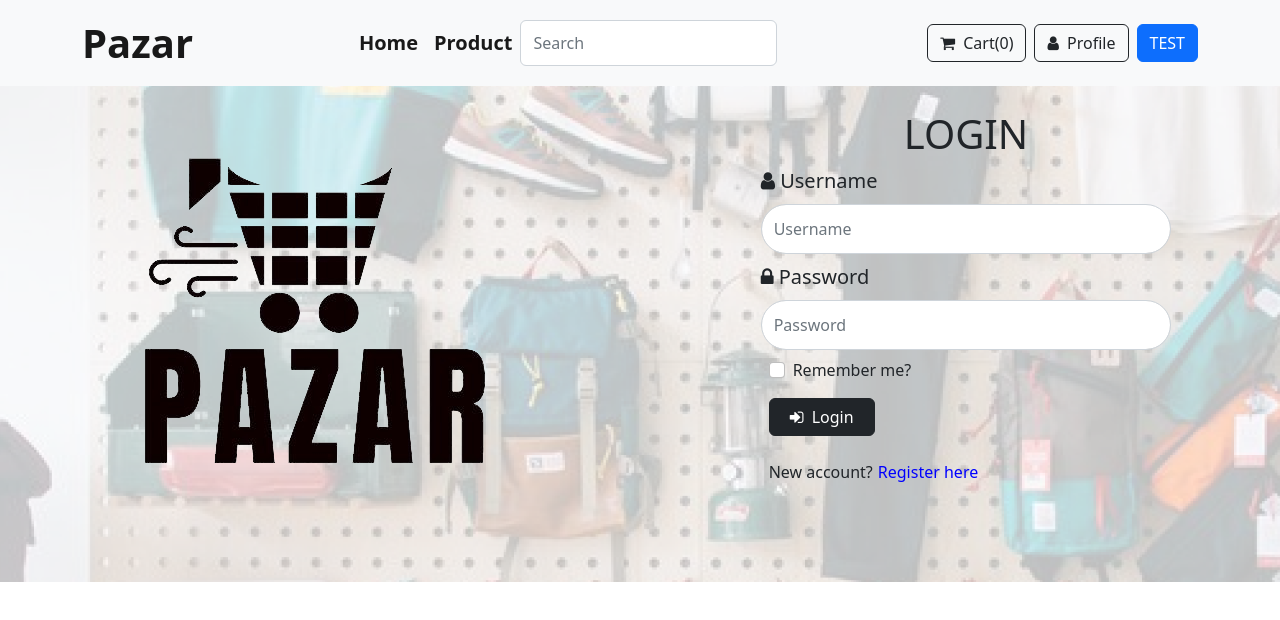
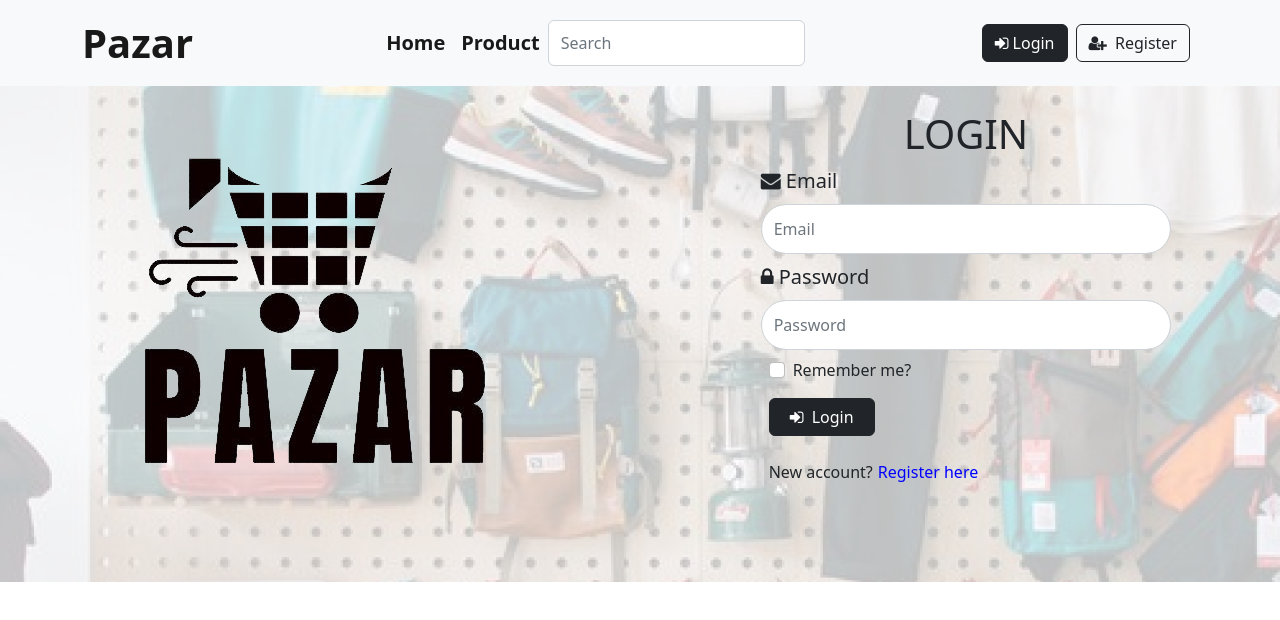
Before and after one commit to ALTA-FE07-IkramAbdillah/Pazar-app, a React (Create React App) app: page /login in a window 1280 px wide. Shown: the top 620 px of the page. Built offline with nearby package versions, Linux system fonts and the light colour scheme.

Commit message:
Fix login,add feature

```diff
--- /dev/null
+++ b/db.json
@@ -0,0 +1,22 @@
+{
+  "users": [
+    {
+      "email": "asfsaf@gmail.com",
+      "password": "$2a$10$ibLfbUMCv3GOUZkKP9ZlYeiu331QNL3XdLnWKtqcdoqvkw2L9JlXK",
+      "username": "Fatah",
+      "id": 1
+    },
+    {
+      "email": "admin@gmail.com",
+      "password": "$2a$10$wveBPEC50O6VK9OVsZxQ2.tghv68UOE0/aLtMOkgrJc7th/dLlC7.",
+      "username": "admin",
+      "id": 2
+    },
+    {
+      "email": "test@gmail.com",
+      "password": "$2a$10$DFuJPydNCTwYVlga4oj1oeqohh1Bs4fa1NR3y1mMghbiSNOxYMN5W",
+      "username": "test",
+      "id": 3
+    }
+  ]
+}
--- a/package.json
+++ b/package.json
@@ -7,14 +7,16 @@
     "@testing-library/jest-dom": "^5.16.5",
     "@testing-library/react": "^13.4.0",
     "@testing-library/user-event": "^13.5.0",
+    "axios": "^0.27.2",
     "bootstrap": "^5.2.1",
     "font-awesome": "^4.7.0",
     "history": "^5.3.0",
+    "json-server": "^0.17.0",
+    "json-server-auth": "^2.1.0",
     "react": "^18.2.0",
     "react-bootstrap": "^2.5.0",
     "react-dom": "^18.2.0",
     "react-loading-skeleton": "^3.1.0",
-    "react-redux": "^8.0.2",
     "react-router-dom": "^6.3.0",
     "react-scripts": "5.0.1",
     "web-vitals": "^2.1.4"
--- a/src/components/Forms.jsx
+++ b/src/components/Forms.jsx
@@ -1,10 +1,8 @@
 // Import Library
-import React, { useState } from "react";
+import React from "react";
 import { Button, Col, Form, Row } from "react-bootstrap";
 
-const Forms = () => {
-
-    const [login, setLogin] = useState(true)
+const Forms = ({ user, userLogin, login, setLogin, handleRegister, inputRegister, handleLogin, inputLogin }) => {
 
     const spanStyle = {
         color: "blue",
@@ -26,16 +24,20 @@ const Forms = () => {
                 {login ?
                     // Login
                     <Col xl={8} className="mx-auto">
-                        <Form>
+                        <Form onSubmit={(e) => handleLogin(e)}>
                             <Form.Group className="mb-2" controlId="formBasicEmail">
                                 <Form.Label style={{ fontSize: "20px" }}>
-                                    <i class="fa fa-user"></i> Username
+                                    <i class="fa fa-envelope"></i> Email
                                 </Form.Label>
                                 <Form.Control
+                                    required
+                                    name="email"
+                                    value={userLogin.email}
+                                    onChange={inputLogin}
                                     className="rounded-pill"
                                     style={{ height: "50px" }}
                                     type="text"
-                                    placeholder="Username"
+                                    placeholder="Email"
                                     aria-describedby="basic-addon1"
                                 />
                             </Form.Group>
@@ -45,6 +47,10 @@ const Forms = () => {
                                     <i className="fa fa-lock"></i> Password
                                 </Form.Label>
                                 <Form.Control
+                                    required
+                                    name="password"
+                                    value={userLogin.password}
+                                    onChange={inputLogin}
                                     className="rounded-pill"
                                     type="password"
                                     placeholder="Password"
@@ -70,12 +76,16 @@ const Forms = () => {
 
                     // Register
                     <Col xl={8} className="mx-auto">
-                        <Form>
+                        <Form onSubmit={(e) => handleRegister(e)}>
                             <Form.Group className="mb-2" controlId="formBasicEmail">
                                 <Form.Label style={{ fontSize: "20px" }}>
                                     <i class="fa fa-user"></i> Username
                                 </Form.Label>
                                 <Form.Control
+                                    required
+                                    name="username"
+                                    value={user.username}
+                                    onChange={(e) => inputRegister(e)}
                                     className="rounded-pill"
                                     style={{ height: "50px" }}
                                     type="text"
@@ -88,9 +98,13 @@ const Forms = () => {
                                     <i class="fa fa-envelope"></i> Email
                                 </Form.Label>
                                 <Form.Control
+                                    required
+                                    name="email"
+                                    value={user.email}
+                                    onChange={(e) => inputRegister(e)}
                                     className="rounded-pill"
                                     style={{ height: "50px" }}
-                                    type="text"
+                                    type="email"
                                     placeholder="Email"
                                 />
                             </Form.Group>
@@ -100,14 +114,23 @@ const Forms = () => {
                                     <i class="fa fa-lock"></i> Password
                                 </Form.Label>
                                 <Form.Control
+                                    required
+                                    name="password"
+                                    value={user.password}
+                                    onChange={(e) => inputRegister(e)}
                                     className="rounded-pill"
                                     style={{ height: "50px" }}
-                                    type="text"
+                                    type="password"
                                     placeholder="Password"
                                 />
                             </Form.Group>
 
-                            <Button variant="dark" style={buttonStyle} className="mt-2 ms-2" type="submit">
+                            <Button
+                                variant="dark"
+                                style={buttonStyle}
+                                className="mt-2 ms-2"
+                                type="submit"
+                            >
                                 <i className="fa fa-user-plus"></i> Register
                             </Button> <br /><br />
 
--- a/src/components/NavBar.jsx
+++ b/src/components/NavBar.jsx
@@ -5,14 +5,15 @@ import Nav from "react-bootstrap/Nav";
 import Navbar from "react-bootstrap/Navbar";
 import {Button} from "react-bootstrap"
 import { NavLink } from "react-router-dom";
+import { useLoginContext } from "../context";
 
 function NavBar() {
 
-  const [login, setLogin] = useState(true)
+  const {navLogin} = useLoginContext()
 
   return (
     <Navbar bg="light" expand="lg">
-      {login ?
+      {navLogin ?
         <Container>
           <Navbar.Brand className="navbar-brand fw-bold fs-1" href="#">
             Pazar
@@ -45,7 +46,6 @@ function NavBar() {
               <NavLink to="/profile" className="btn btn-outline-dark me-2">
                 <i className="fa fa-user me-1"></i> Profile
               </NavLink>
-              <Button onClick={() => setLogin(prev => !prev)}>TEST</Button>
             </Form>
           </Navbar.Collapse>
         </Container> :
@@ -82,8 +82,6 @@ function NavBar() {
               <NavLink to="/register" className="btn btn-outline-dark me-2">
                 <i className="fa fa-user-plus  me-1"></i> Register
               </NavLink>
-
-              <Button onClick={() => setLogin(prev => !prev)}>TEST</Button>
 
             </Form>
           </Navbar.Collapse>
--- /dev/null
+++ b/src/context.js
@@ -0,0 +1,29 @@
+import React, { createContext, useContext, useState } from "react";
+
+const LoginContext = createContext();
+
+export const useLoginContext = () => {
+    const context = useContext(LoginContext)
+    const [navLogin, setNavLogin] = context.navLogin
+
+    const handleNavLogin = () => {
+        setNavLogin(prev => !prev)
+    }
+
+    return {
+        navLogin,
+        handleNavLogin
+    }
+}
+
+export const LoginProvider = ({ children }) => {
+    const [navLogin, setNavLogin] = useState(false)
+
+    return (
+        <LoginContext.Provider
+            value={{ navLogin: [navLogin, setNavLogin] }}
+        >
+            {children}
+        </LoginContext.Provider>
+    )
+}
--- a/src/pages/Landing.jsx
+++ b/src/pages/Landing.jsx
@@ -1,25 +1,85 @@
 // Import Library
-import React from "react";
+import React, { useEffect, useState } from "react";
 import { Col, Row } from "react-bootstrap";
+import axios from "axios"
 // Import Components
 import Forms from "../components/Forms";
 import backImage from "../assets/backLanding.png"
 import heroImage from "../assets/hero.png"
+import { useNavigate } from "react-router-dom";
+import { useLoginContext } from "../context";
 
 const Landing = () => {
+    const navigate = useNavigate()
+    const { navLogin, handleNavLogin } = useLoginContext()
+    const [login, setLogin] = useState(true)
+    const [user, setUser] = useState({
+        username: "",
+        email: "",
+        password: ""
+    })
+    const [userLogin, setUserLogin] = useState({
+        email: "",
+        password: ""
+    })
+
+    // Submit Register
+    const handleRegister = (e) => {
+        e.preventDefault()
+        axios.post("http://localhost:3000/users/register", user)
+            .then(() => {
+                alert("Register Successfully")
+                setLogin(prev => !prev)
+            })
+    }
+
+    // Input Register
+    const inputRegister = (e) => {
+        let newUser = { ...user }
+        newUser[e.target.name] = e.target.value
+        setUser(newUser)
+    }
+
+    // Submit Login
+    const handleLogin = (e) => {
+        e.preventDefault()
+        axios.post("http://localhost:3000/login", userLogin)
+            .then(() => {
+                handleNavLogin()
+                navigate("/")
+            })
+            .catch(() => alert("Email / password salah"))
+    }
+
+    // Input Login
+    const inputLogin = (e) => {
+        let newLogin = { ...userLogin }
+        newLogin[e.target.name] = e.target.value
+        setUserLogin(newLogin)
+    }
+
     return (
         <>
             <Row style={{ backgroundImage: `url(${backImage})`, minHeight: "31rem" }}>
                 <Col xl={6}>
                     <img
-                    src={heroImage}
-                    alt="pazarLogo"
-                    className="d-block mx-auto"
-                    style={{marginTop : "4rem"}}
+                        src={heroImage}
+                        alt="pazarLogo"
+                        className="d-block mx-auto"
+                        style={{ marginTop: "4rem" }}
                     />
                 </Col>
                 <Col xl={6} className="mt-4">
-                    <Forms />
+                    <Forms
+                        handleRegister={handleRegister}
+                        inputRegister={inputRegister}
+                        user={user}
+                        handleLogin={handleLogin}
+                        inputLogin={inputLogin}
+                        userLogin={userLogin}
+                        login={login}
+                        setLogin={setLogin}
+                    />
                 </Col>
             </Row>
         </>
```
Also changed, not shown: src/index.js (+5 -2 lines), src/App.js (indentation only), 1 other file (tests, documents, lock files or other folders).
